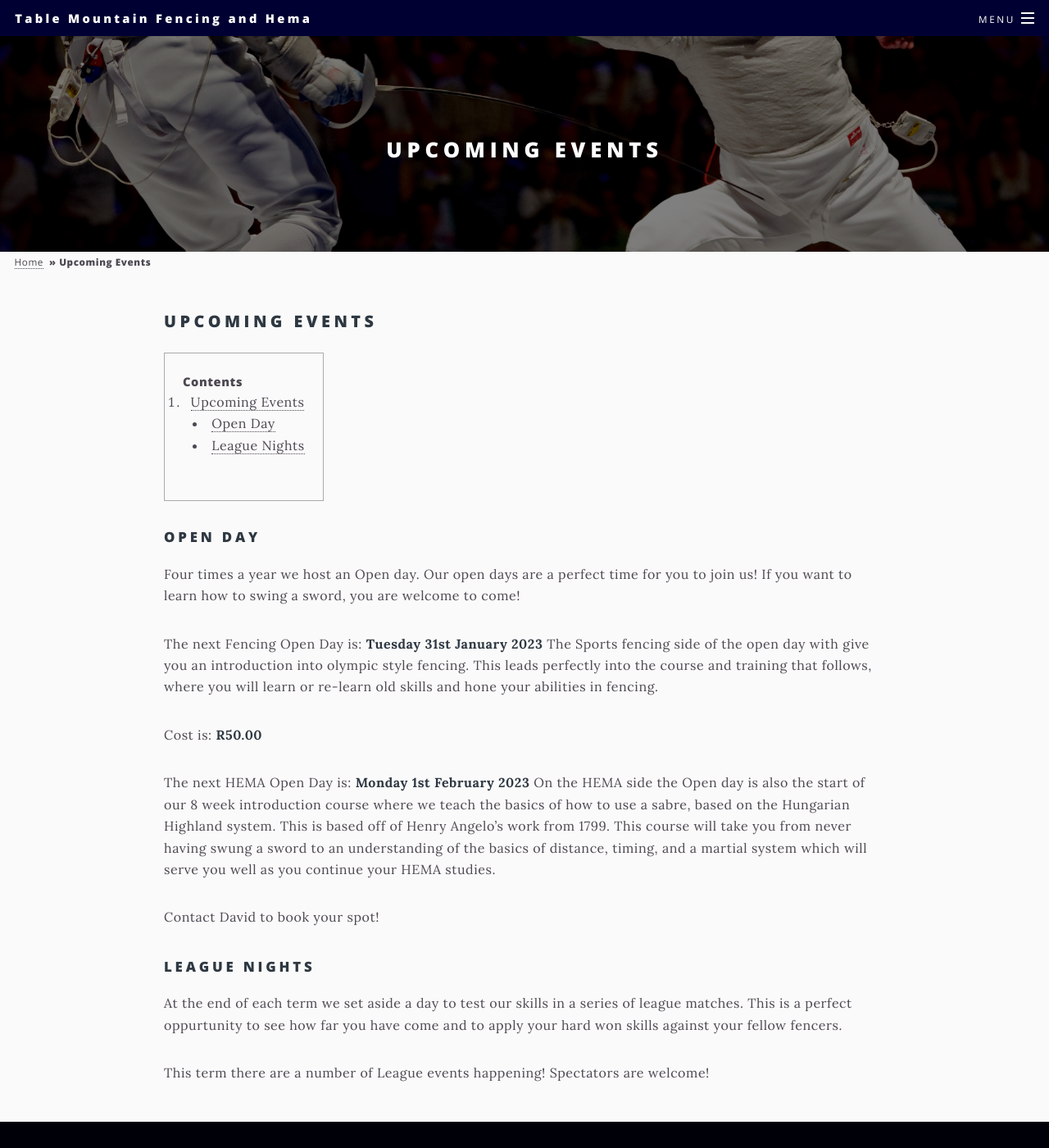
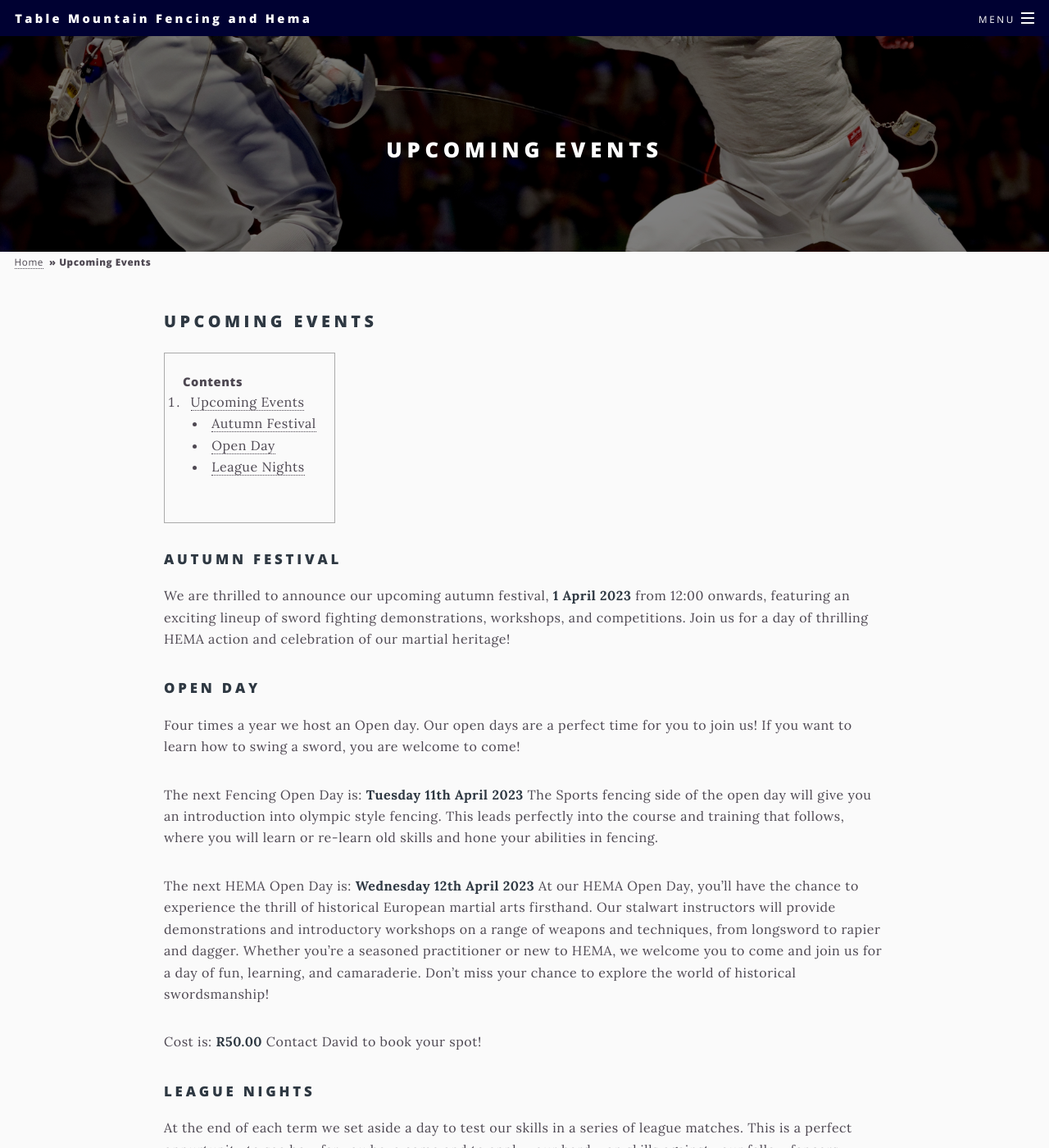
Before and after one commit to table-mountain-hema/table-mountain-hema.github.io, a Jekyll site: the page built from _pages/events.md, in a window 1280 px wide and 1400 px high. Shown: the whole window at 82% size. Built offline with Jekyll 4.4.1, drawn with Linux system fonts in a browser that asks for light colours.

Commit message:
added new dates for open days as well as spring festival event

```diff
--- a/_pages/events.md
+++ b/_pages/events.md
@@ -4,7 +4,7 @@ title: Upcoming Events
 permalink: /events
 layout: page
 excerpt: We have a number of events through out the year. All are welcome to join us on our Open Days to get a taste and sense of what we do. Please contact us to book your place in the Open day session!
-highlight: Our next fencing open day is on the 31st of January 2023. Our next HEMA open day is on the 1st of February. Please contact David to book your spot!
+highlight: Our next fencing open day is on the 11th April 2023. Our next HEMA open day is on the 12th April 2023. Please contact David to book your spot!
 image: events.jpg
 background-image: fencing_banner.jpg
 ---
@@ -14,19 +14,20 @@ background-image: fencing_banner.jpg
 * Do not remove this line (it will not be displayed)
 {:toc}
 
+### Autumn Festival
+We are thrilled to announce our upcoming autumn festival, **1 April 2023** from 12:00 onwards, featuring an exciting lineup of sword fighting demonstrations, workshops, and competitions. Join us for a day of thrilling HEMA action and celebration of our martial heritage!
+
 ### Open Day
 
 Four times a year we host an Open day. Our open days are a perfect time for you to join us! If you want to learn how to swing a sword, you are welcome to come!
 
-The next Fencing Open Day is: **Tuesday 31st January 2023**
-The Sports fencing side of the open day with give you an introduction into olympic style fencing. This leads perfectly into the course and training that follows, where you will learn or re-learn old skills and hone your abilities in fencing.
+The next Fencing Open Day is: **Tuesday 11th April 2023**
+The Sports fencing side of the open day will give you an introduction into olympic style fencing. This leads perfectly into the course and training that follows, where you will learn or re-learn old skills and hone your abilities in fencing.
+
+The next HEMA Open Day is: **Wednesday 12th April 2023**
+At our HEMA Open Day, you'll have the chance to experience the thrill of historical European martial arts firsthand. Our stalwart instructors will provide demonstrations and introductory workshops on a range of weapons and techniques, from longsword to rapier and dagger. Whether you're a seasoned practitioner or new to HEMA, we welcome you to come and join us for a day of fun, learning, and camaraderie. Don't miss your chance to explore the world of historical swordsmanship!
 
 Cost is: **R50.00**
-
-The next HEMA Open Day is: **Monday 1st February 2023**
-On the HEMA side the Open day is also the start of our 8 week introduction course where we teach the basics of how to use a sabre, based on the Hungarian Highland system. This is based off of Henry Angelo's work from 1799. This course will take you from never having swung a sword to an understanding of the basics of distance, timing, and a martial system which will serve you well as you continue your HEMA studies.
-
-
 Contact David to book your spot!
 
 ### League Nights
```
